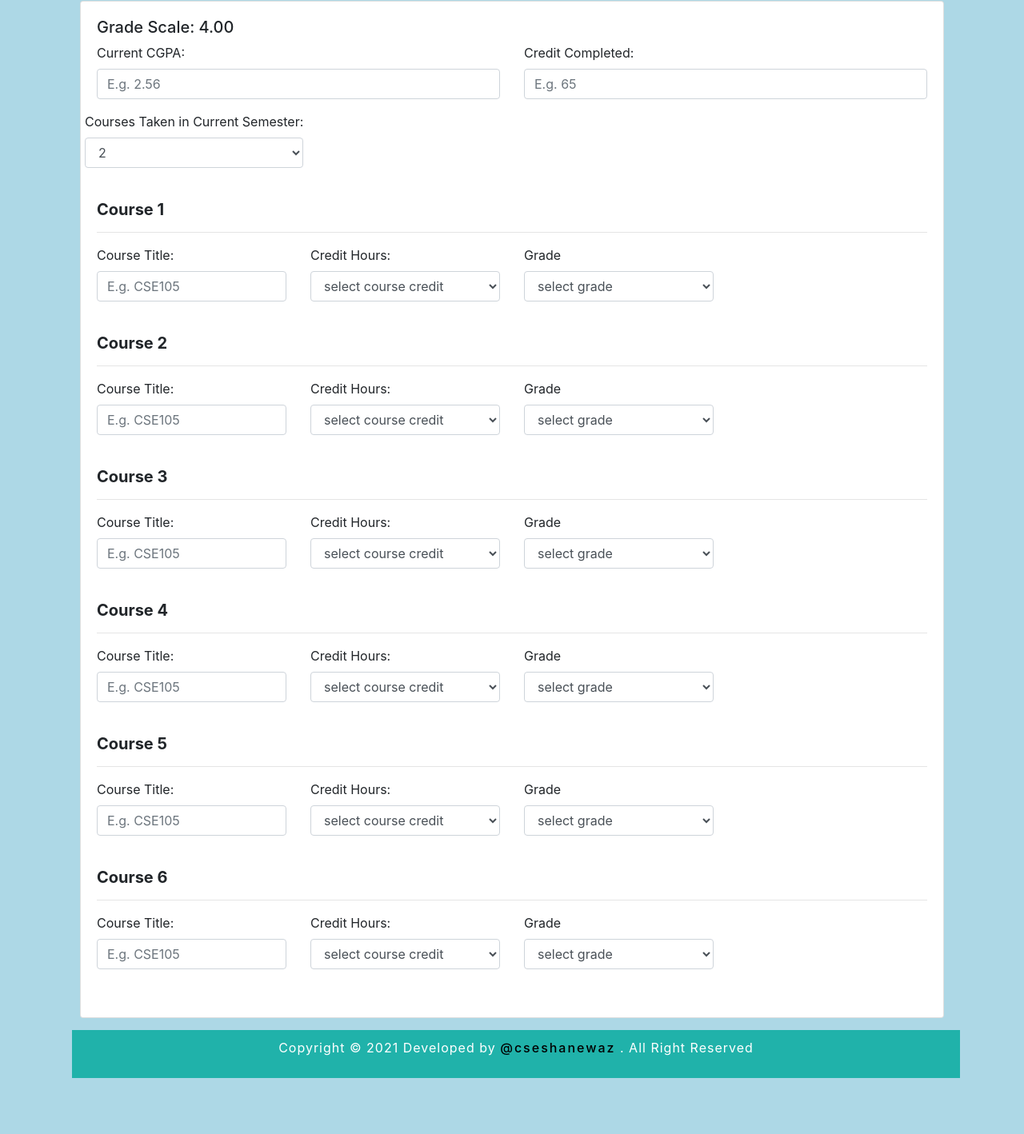
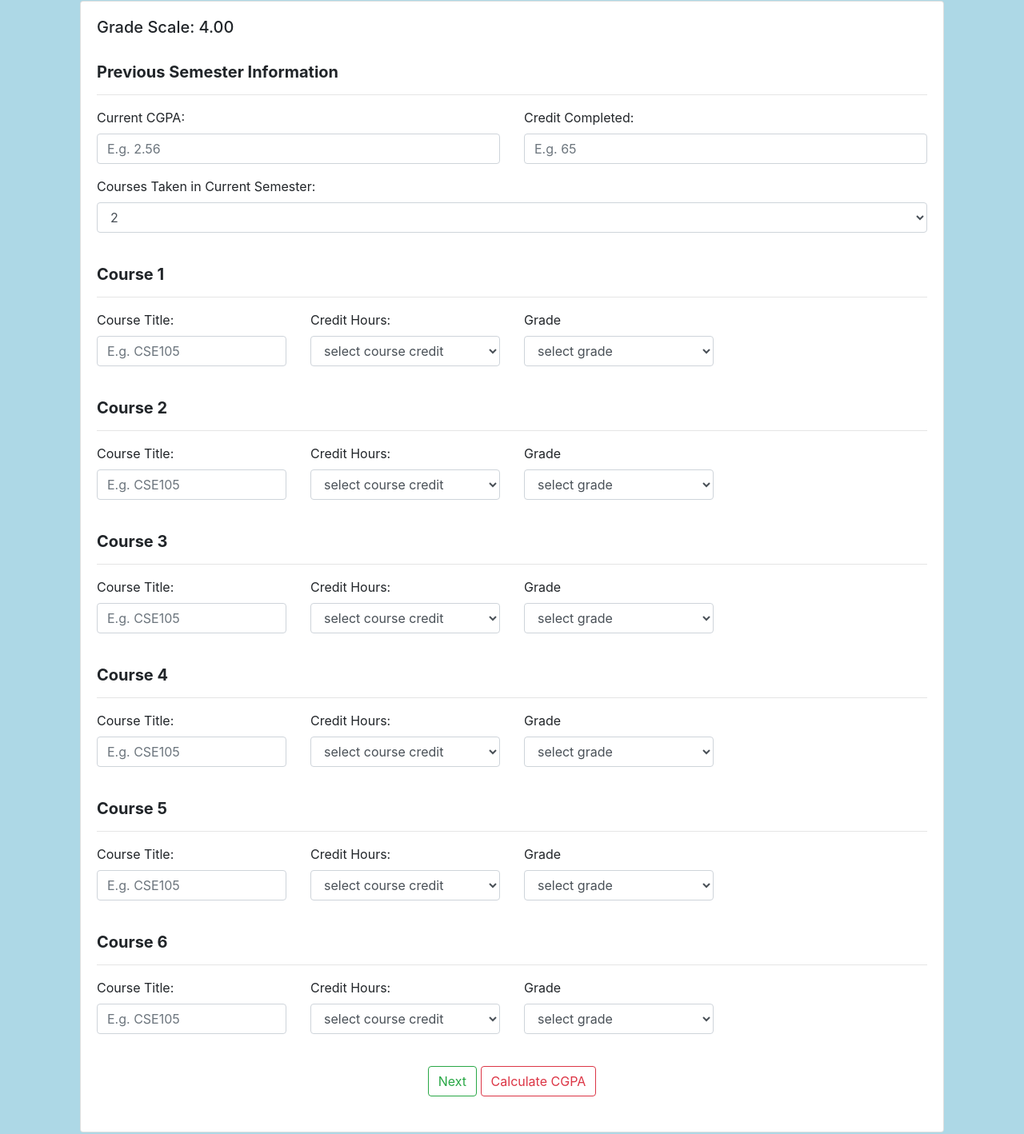
Before and after one commit to CSESHANEWAZ/CGPA-Calculator, a plain HTML site: page index.html in a window 1280 px wide. Shown: the part 147-1565 px from the top of the page at 80% size. Before the commit the page ends 1500 px from the top, so only its background shows below. Drawn offline with nearby package versions, Linux system fonts and the light colour scheme.

Commit message:
update 20 feb

```diff
--- a/index.html
+++ b/index.html
@@ -24,7 +24,12 @@
         <div class="card">
             <div class="card-body">
                 <h5>Grade Scale: 4.00</h5>
-                <div class="row">
+                <br/>
+                <div id="previous_semester" class="row">
+                    <div class="col-sm-12">
+                        <h5> <b>Previous Semester Information</b></h5>
+                        <hr>
+                    </div>
                     <div class="col-sm-12 col-md-6">
                         <div class="form-group">
                             <label for="curr_cgpa">Current CGPA:</label>
@@ -37,7 +42,9 @@
                             <input type="number" class="form-control" placeholder="E.g. 65" id="credit_com">
                         </div>
                     </div>
-                <div class="row">
+                </div>
+
+                <div id="current_semester" class="row">
                     <div class="col-sm-12">
                         <div class="form-group">
                             <label for="curr_sem_courses">Courses Taken in Current Semester:</label>
@@ -48,7 +55,6 @@
                                 <option value="">5</option>
                                 <option value="">6</option>
                             </select>
-                        </div>
                         </div>
                     </div>
                 </div>
@@ -107,7 +113,6 @@
                 </div>
                 <br>
 
-
                 <!-----course-2---->
                 <div class="row">
                     <div class="col-sm-12">
@@ -160,7 +165,6 @@
                     </div>
                 </div>
                 <br>
-
 
                 <!---course-3-->
                 <div class="row">
@@ -215,6 +219,7 @@
                 </div>
                 <br>
 
+
                 <!---course-4-->
                 <div class="row">
                     <div class="col-sm-12">
@@ -267,6 +272,7 @@
                     </div>
                 </div>
                 <br>
+
 
                 <!---course-5-->
                 <div class="row">
@@ -321,6 +327,8 @@
                 </div>
                 <br>
 
+
+
                 <!---course-6-->
                 <div class="row">
                     <div class="col-sm-12">
@@ -374,9 +382,24 @@
                 </div>
                 <br>
 
+
+                <div class="row">
+                    <div class="col-sm-12">
+                        <div align = "center">
+                            <button type="button" id="next_btn" class="btn btn-outline-success">Next</button>
+                            <button type="button" id="calculate_btn" class="btn btn-outline-danger">Calculate CGPA</button>
+                        </div>
+                    </div>
                 </div>
 
             </div>
+            <br>
+
+
+        </div>
+    </div>
+
+
 
 
     <!-----footer------->
```
Lines whose indentation alone changed are shown as unchanged.
